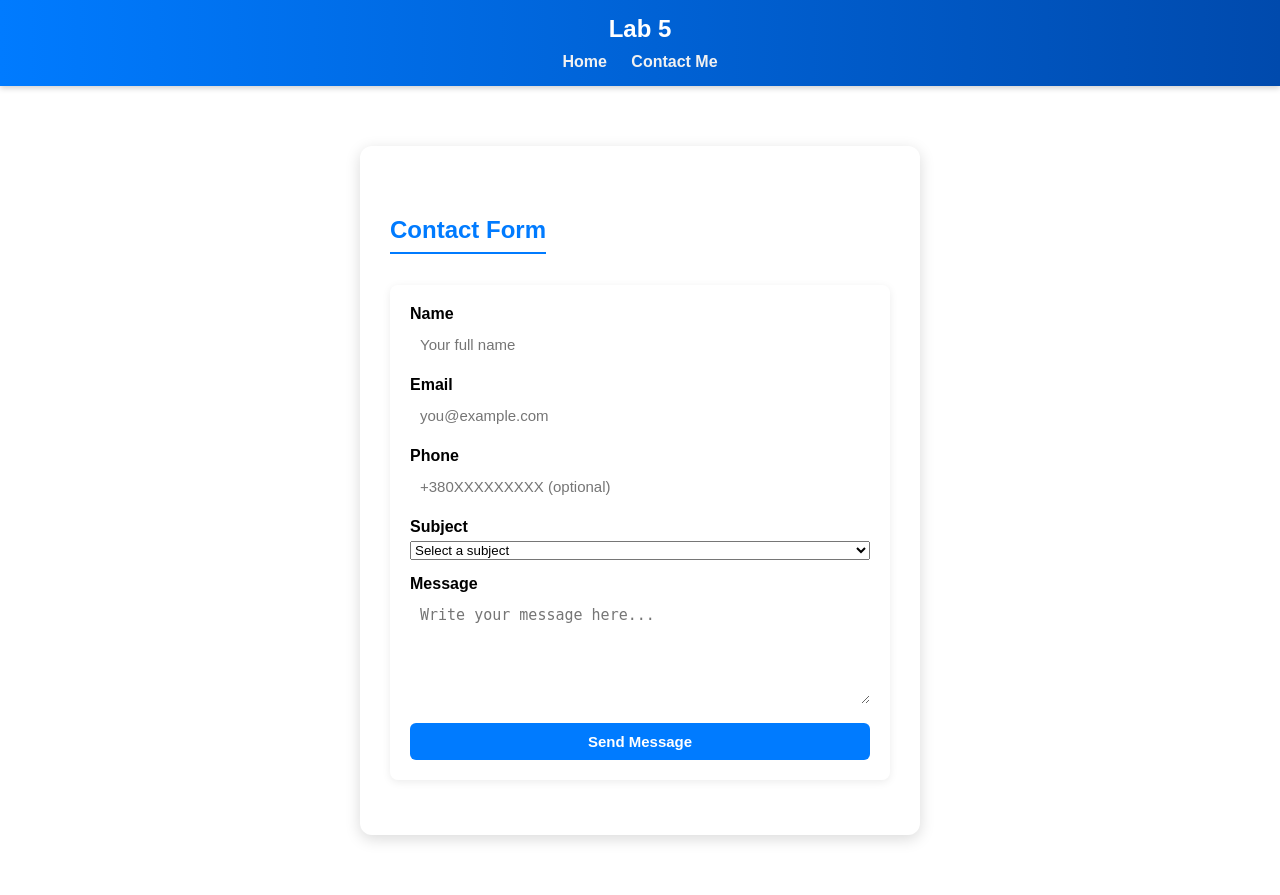
After one commit to yablonovskydima/flask-app-lab, a Flask app: page /contact/contact in a window 1280 px wide. The commit adds this page. Run offline with Flask 3, Linux system fonts and the light colour scheme; some libraries are stand-ins or nearby versions.

Commit message:
modified contact form with wtf forms

```diff
--- a/app/__init__.py
+++ b/app/__init__.py
@@ -1,4 +1,5 @@
 from flask import Flask
+from flask_wtf.csrf import CSRFProtect
 import os
 
 def create_app():
@@ -6,14 +7,18 @@ def create_app():
     app.config.from_object("config")
     app.secret_key = os.getenv("SECRET_KEY", "fallback_key")
 
+    csrf = CSRFProtect(app)
+
     from app.views import main_bp
     from app.users.views import users_bp
     from app.products.views import products_bp
     from app.auth.views import auth_bp
+    from app.contact.views import contact_bp
 
     app.register_blueprint(main_bp)
     app.register_blueprint(auth_bp, url_prefix="/auth")
     app.register_blueprint(users_bp, url_prefix="/users")
     app.register_blueprint(products_bp, url_prefix="/products")
+    app.register_blueprint(contact_bp, url_prefix="/contact")
 
     return app
--- /dev/null
+++ b/app/contact/forms.py
@@ -0,0 +1,56 @@
+from flask_wtf import FlaskForm
+from wtforms import StringField, TextAreaField, SelectField, SubmitField
+from wtforms.validators import DataRequired, Length, Email, Regexp, Optional
+
+class ContactForm(FlaskForm):
+    """Contact form for sending messages to site administration."""
+
+    name = StringField(
+        "Name",
+        validators=[
+            DataRequired(message="Name is required."),
+            Length(min=4, max=50, message="Name must be between 4 and 50 characters long.")
+        ],
+        render_kw={"placeholder": "Your full name"}
+    )
+
+    email = StringField(
+        "Email",
+        validators=[
+            DataRequired(message="Email is required."),
+            Email(message="Please enter a valid email address.")
+        ],
+        render_kw={"placeholder": "you@example.com"}
+    )
+
+    phone = StringField(
+        "Phone",
+        validators=[
+            Optional(),
+            Regexp(r'^\+380\d{9}$', message="Phone number must match +380XXXXXXXXX format.")
+        ],
+        render_kw={"placeholder": "+380XXXXXXXXX (optional)"}
+    )
+
+    subject = SelectField(
+        "Subject",
+        choices=[
+            ("", "Select a subject"),
+            ("general", "General question"),
+            ("support", "Support request"),
+            ("sales", "Sales inquiry"),
+            ("feedback", "Feedback")
+        ],
+        validators=[DataRequired(message="Please select a subject.")]
+    )
+
+    message = TextAreaField(
+        "Message",
+        validators=[
+            DataRequired(message="Message is required."),
+            Length(max=500, message="Message must not exceed 500 characters.")
+        ],
+        render_kw={"rows": 5, "placeholder": "Write your message here..."}
+    )
+
+    submit = SubmitField("Send Message")
--- /dev/null
+++ b/app/contact/templates/contact/_macros.html
@@ -0,0 +1,13 @@
+{% macro render_field(field) %}
+  <div class="form-group">
+    <label for="{{ field.id }}">{{ field.label.text }}</label>
+    {{ field(class="form-control") }}
+    {% if field.errors %}
+      <ul class="text-danger">
+        {% for error in field.errors %}
+          <li>{{ error }}</li>
+        {% endfor %}
+      </ul>
+    {% endif %}
+  </div>
+{% endmacro %}
--- /dev/null
+++ b/app/contact/templates/contact/contact_page.html
@@ -0,0 +1,20 @@
+{% extends "base.html" %}
+{% from "contact/_macros.html" import render_field %}
+
+{% block title %}Contact Us{% endblock %}
+
+{% block content %}
+  <h2>Contact Form</h2>
+
+  <form method="post" novalidate>
+    {{ form.hidden_tag() }}
+
+    {{ render_field(form.name) }}
+    {{ render_field(form.email) }}
+    {{ render_field(form.phone) }}
+    {{ render_field(form.subject) }}
+    {{ render_field(form.message) }}
+
+    <button type="submit" class="btn btn-primary">{{ form.submit.label.text }}</button>
+  </form>
+{% endblock %}
--- /dev/null
+++ b/app/contact/views.py
@@ -0,0 +1,38 @@
+from flask import Blueprint, render_template, redirect, url_for, flash, current_app, request
+from .forms import ContactForm
+import os
+import logging
+
+contact_bp = Blueprint("contact", __name__, template_folder="templates")
+
+# Setup logging
+LOG_FILE = os.path.join("logs", "contact.log")
+os.makedirs("logs", exist_ok=True)
+
+logger = logging.getLogger(__name__)
+file_handler = logging.FileHandler(LOG_FILE)
+file_handler.setFormatter(logging.Formatter("%(asctime)s - %(message)s"))
+logger.setLevel(logging.INFO)
+logger.addHandler(file_handler)
+
+
+@contact_bp.route("/contact", methods=["GET", "POST"])
+def contact():
+    form = ContactForm()
+    if form.validate_on_submit():
+        name = form.name.data
+        email = form.email.data
+        phone = form.phone.data
+        subject = form.subject.data
+        message = form.message.data
+
+        # Write to log file
+        logger.info(f"Contact form submitted: {name} ({email}), {phone}, {subject}, {message}")
+
+        flash(f"Thank you, {name}! Your message has been successfully sent.", "success")
+        return redirect(url_for("contact.contact"))  # Post/Redirect/Get
+
+    elif request.method == "POST":
+        flash("Please check the form fields and try again.", "danger")
+
+    return render_template("contact/contact_page.html", form=form)
--- a/app/templates/base.html
+++ b/app/templates/base.html
@@ -2,14 +2,15 @@
 <html lang="en">
 <head>
     <meta charset="UTF-8">
-    <title>Lab 4</title>
+    <title>Lab 5</title>
     <link rel="stylesheet" href="{{ url_for('static', filename='css/style.css') }}">
 </head>
 <body  class="{{ theme }}">
     <header>
-        <h1>Lab 4</h1>
+        <h1>Lab 5</h1>
         <nav>
             <a href="/">Home</a>
+            <a href="{{ url_for('contact.contact') }}">Contact Me</a>
         </nav>
     </header>
 
```
Also changed, not shown: app/static/css/style.css (+11 -39 lines), 1 other file.
